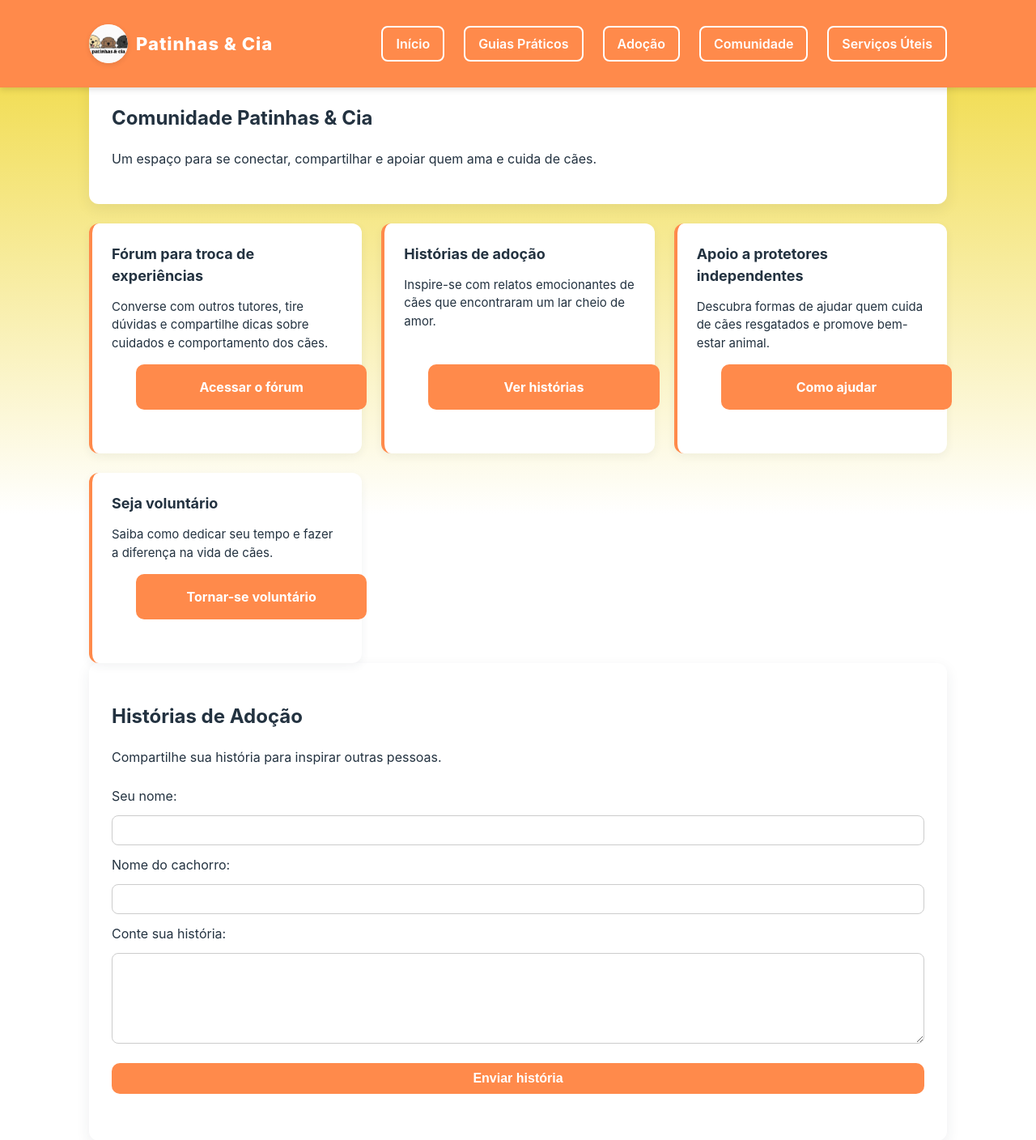
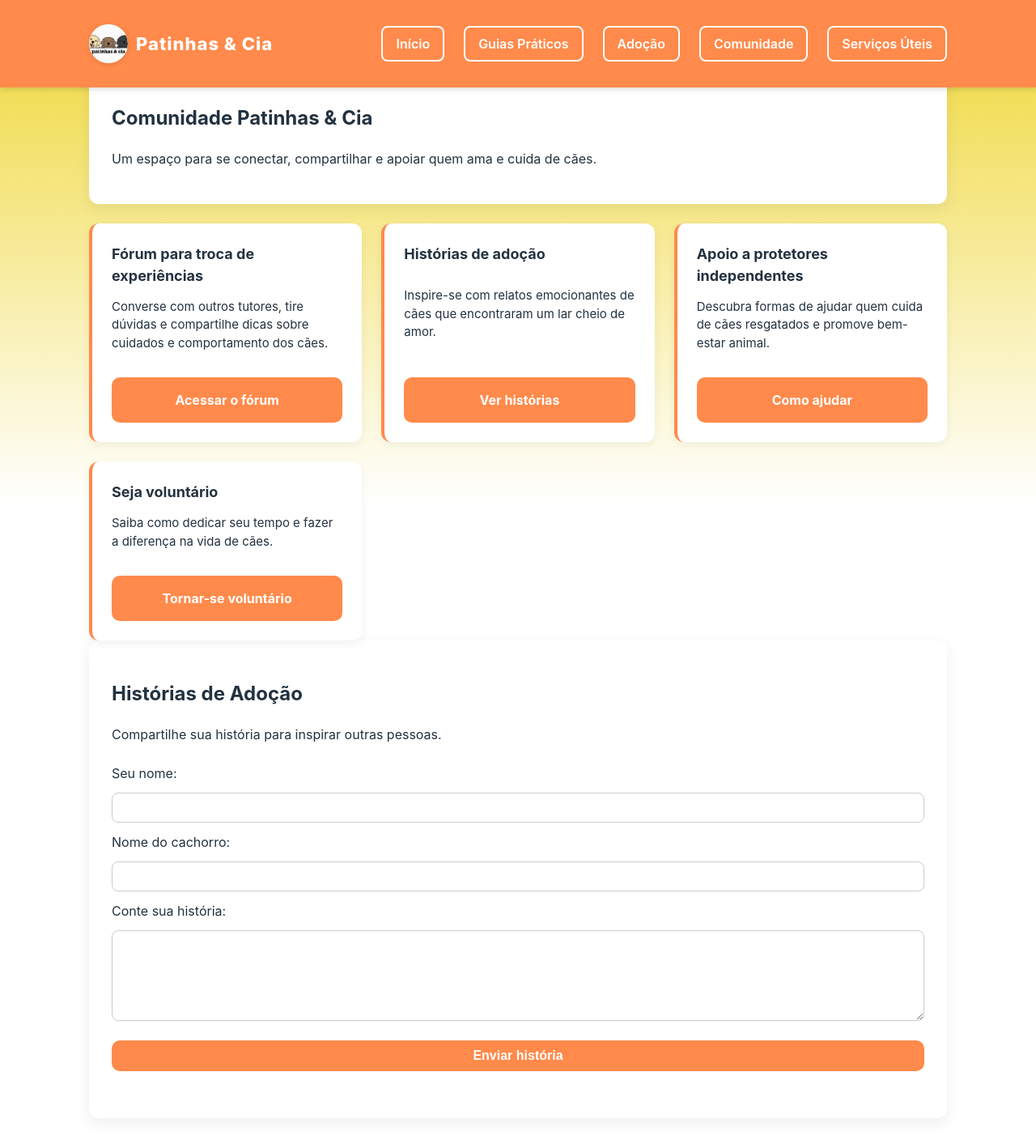
Before and after one commit to Brenocosta74/patinhas, a Flask app: template templates/comunidade.html in a window 1280 px wide. Shown: the top 1408 px of the page at 81% size. Run offline with Flask 3, Linux system fonts and the light colour scheme; the template is opened without the code that fills it, so the values that code supplies are empty.

Commit message:
Botões na aba comunidade centralizados

```diff
--- a/templates/comunidade.html
+++ b/templates/comunidade.html
@@ -222,6 +222,16 @@
   align-self: center;
 }
 
+.card {
+  position: relative;
+}
+
+.card .btn {
+  display: block;
+  margin: 16px auto 0 auto; /* centraliza horizontalmente */
+}
+
+
 </style>
 </head>
 <body>
```
